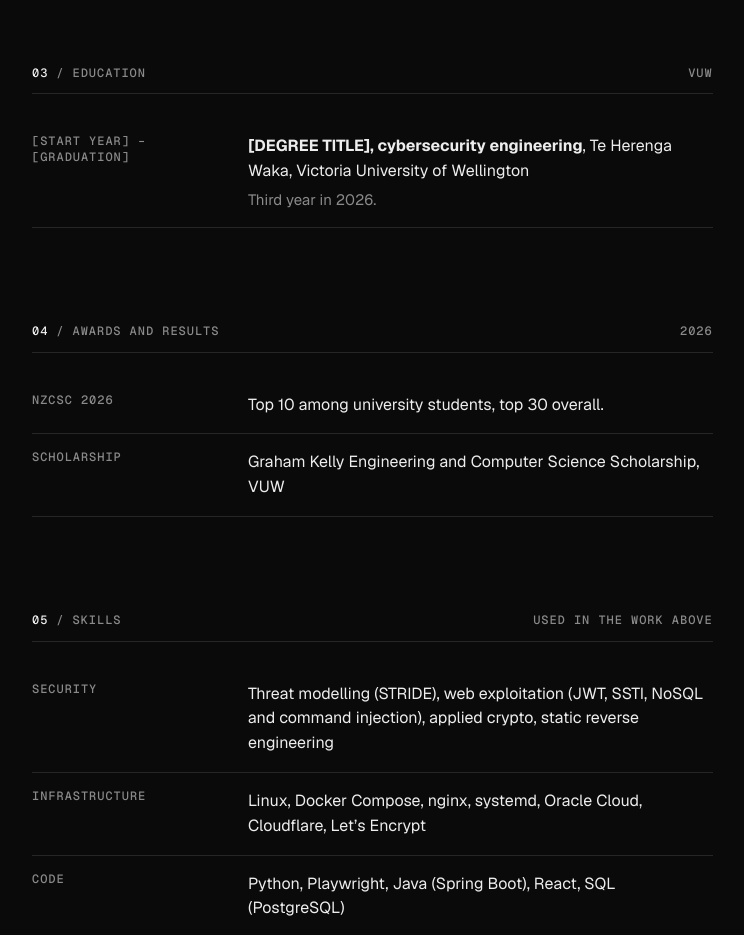
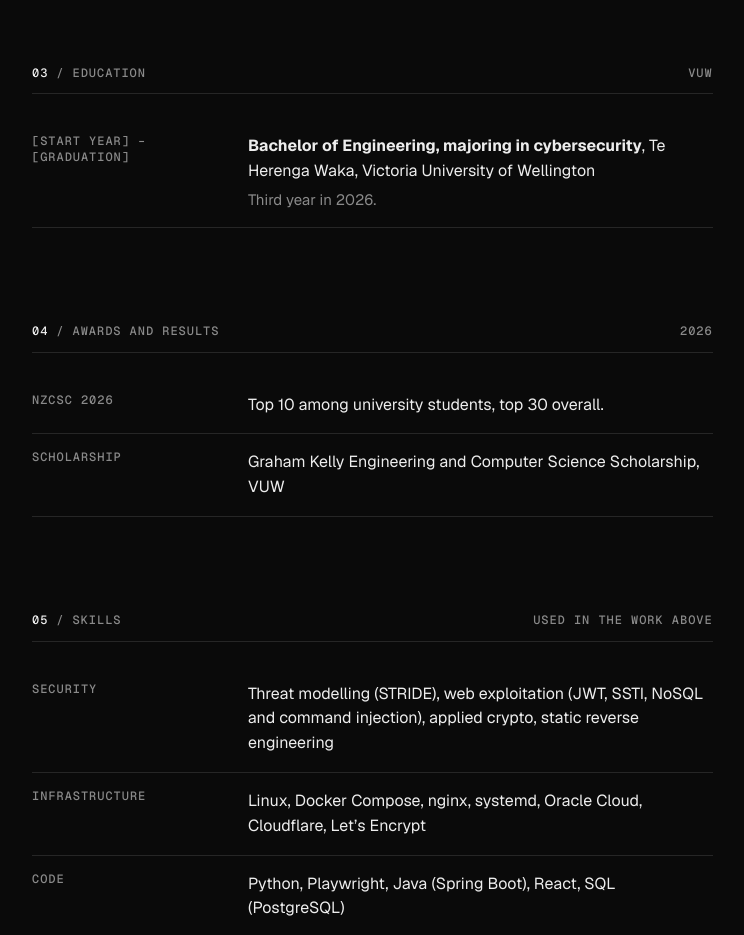
Before and after one commit to jamesdeh/new-portfolio-site, an Astro site: page /cv in a window 1280 px wide. Shown: the part 1300-2235 px from the top of the page, without its empty margins (318-1062 px from the left). Built offline with nearby package versions, Linux system fonts and the light colour scheme; Astro itself is replaced by a stand-in of ours; some packages are replaced by stand-ins of ours.

Commit message:
Fill in the degree title on the CV

```diff
--- a/src/pages/cv.astro
+++ b/src/pages/cv.astro
@@ -84,7 +84,7 @@ const skills = [
           <dl class="hl-list kv-list">
             <div class="kv">
               <dt class="label muted">[START YEAR] – [GRADUATION]</dt>
-              <dd><b>[DEGREE TITLE], cybersecurity engineering</b>, Te Herenga Waka, Victoria University of Wellington<span class="cv-note muted">Third year in 2026.</span></dd>
+              <dd><b>Bachelor of Engineering, majoring in cybersecurity</b>, Te Herenga Waka, Victoria University of Wellington<span class="cv-note muted">Third year in 2026.</span></dd>
             </div>
           </dl>
         </section>
```
